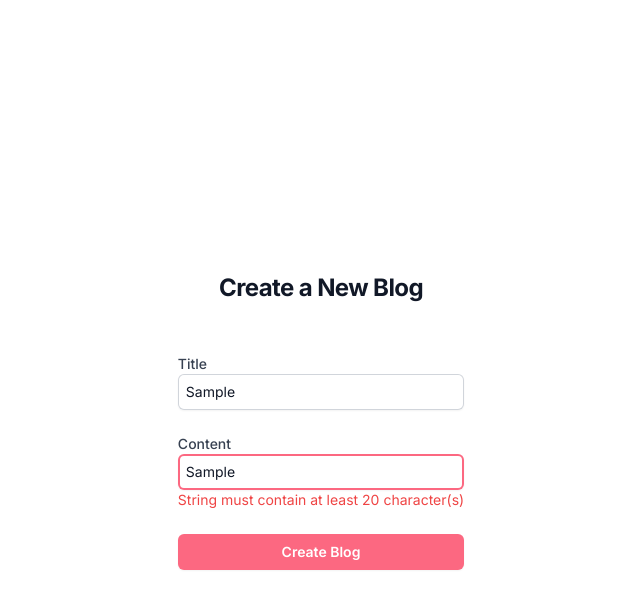
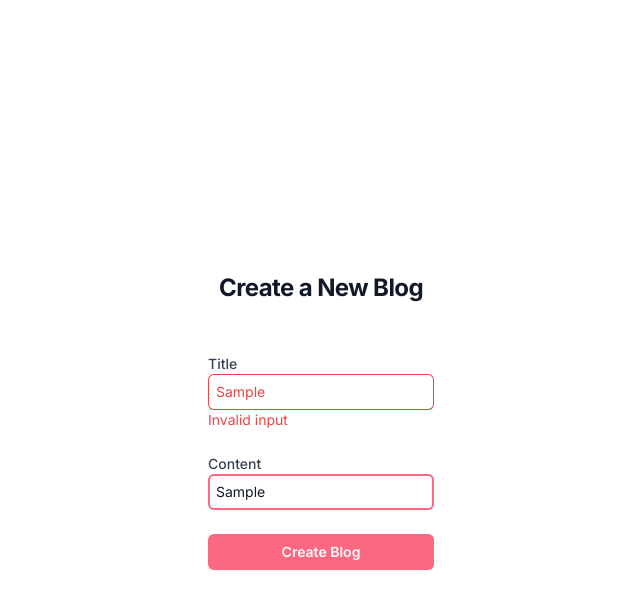
Before and after one commit to Firm-Collective/One-Accord, a Next.js app: page /example in a window 1280 px wide. Both pictures are taken after typing "Sample", "Sample" into the empty fields and a click on the button "Create Blog". Shown: the top 608 px of the page, without its empty margins (319-959 px from the left). Built offline with nearby package versions, Linux system fonts and the light colour scheme.

Commit message:
Add email validation to input fields

```diff
--- a/app/example/page.tsx
+++ b/app/example/page.tsx
@@ -40,6 +40,16 @@ export default function BlogPage() {
     createBlogMutation.mutate(data);
   };
 
+
+  const isValidEmail = z.string().email();
+
+const handleEmailValidation = (event: React.FocusEvent<HTMLInputElement>) => {
+  const email = event.target.value;
+  const validationResult = isValidEmail.safeParse(email);
+  const isValid = validationResult.success;
+  return isValid;
+};
+
   return (
     <main className='bg-white flex min-h-screen flex-col items-center justify-between p-24'>
       <div className='flex min-h-full flex-1 flex-col justify-center px-6 py-12 lg:px-8'>
@@ -52,15 +62,24 @@ export default function BlogPage() {
           <form className='space-y-6' onSubmit={handleSubmit(onSubmit)}>
             <div>
               <div className='mt-2'>
-                <Input label='Title' name='title' register={{ ...register('title') }} />
+                <Input
+                  label='Title'
+                  name='title'
+                  validation={handleEmailValidation}
+                  register={{ ...register('title') }}
+                />
               </div>
               {errors.title && <p className='text-red-500 text-sm'>{errors.title.message}</p>}
             </div>
 
             <div>
               <div className='mt-2'>
-                <Input label='Content' name='content' register={{ ...register('content') }} />
-                {errors.content && <p className='text-red-500 text-sm'>{errors.content.message}</p>}
+                <Input
+                  label='Content'
+                  name='content'
+                  onBlur={handleEmailValidation}
+                  register={{ ...register('content') }}
+                />
               </div>
             </div>
             {createBlogMutation.isError && (
--- a/components/input.tsx
+++ b/components/input.tsx
@@ -1,17 +1,31 @@
-import React from 'react';
+import React, { useState } from 'react';
 import classNames from 'classnames';
 import { register } from 'module';
+
+// 1. I need to fire a function that will validate the input using regex onBlur
+
 
 interface InputProps extends React.InputHTMLAttributes<HTMLInputElement> {
   label: string;
   name: string;
   register: any;
+  validation?: (event: React.FocusEvent<HTMLInputElement>) => boolean;
+  type?: string;
 }
 
-const Input: React.FC<InputProps> = ({ label, name, register, className, ...props }) => {
+const Input: React.FC<InputProps> = ({ label, name, register, validation, type, className, ...props }) => {
+  const [isValid, setIsValid] = useState<boolean | null>(null);
   const baseStyles =
     'block w-full p-2 focus:outline-none rounded-md border-0 py-1.5 text-gray-900 shadow-sm ring-1 ring-inset ring-gray-300 placeholder:text-gray-400 focus:ring-2 focus:ring-inset focus:ring-oneAccord-primary sm:text-sm sm:leading-6';
   const errorStyles = 'ring-red-500 text-red-500';
+  const successStyles = 'ring-green-500 ';
+
+    const handleBlur = (event: React.FocusEvent<HTMLInputElement>) => {
+      if (validation) {
+        const isValidInput = validation(event);
+        setIsValid(isValidInput);
+      }
+    };
 
   return (
     <div>
@@ -22,9 +36,19 @@ const Input: React.FC<InputProps> = ({ label, name, register, className, ...prop
         {...props} // Spread other props
         id={name}
         name={name}
-        className={classNames(baseStyles, className)}
+        type={type}
+        className={classNames(baseStyles, className, {
+          [errorStyles]: isValid === false,
+          [successStyles]: isValid === true,
+        })}
         {...register}
+        onBlur={handleBlur}
       />
+      {isValid ? (
+        <p className='text-green-500 text-sm'>Looks good!</p>
+      ) : isValid === false ? (
+        <p className='text-red-500 text-sm'>Invalid input</p>
+      ) : null}
     </div>
   );
 };
```
